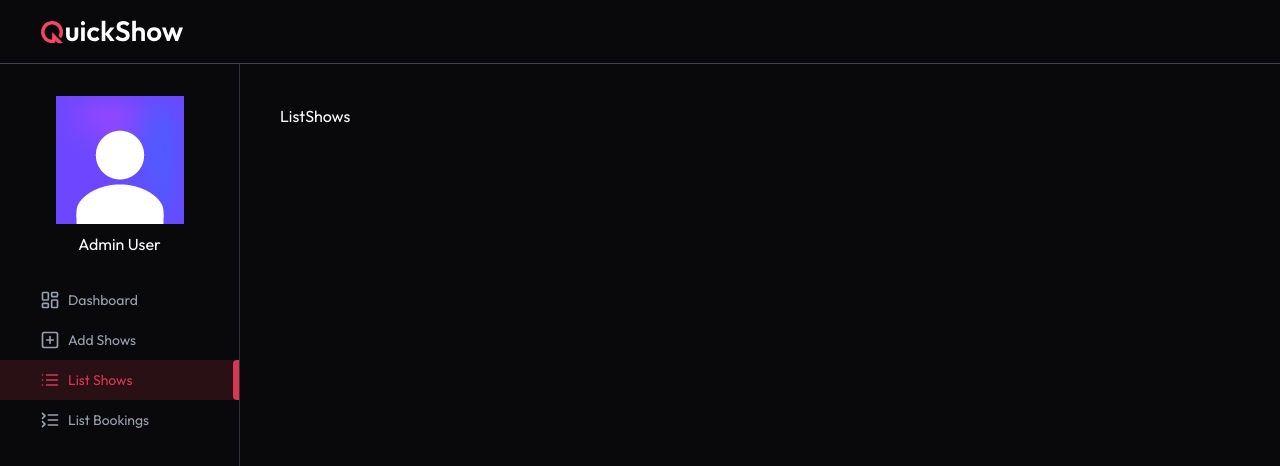
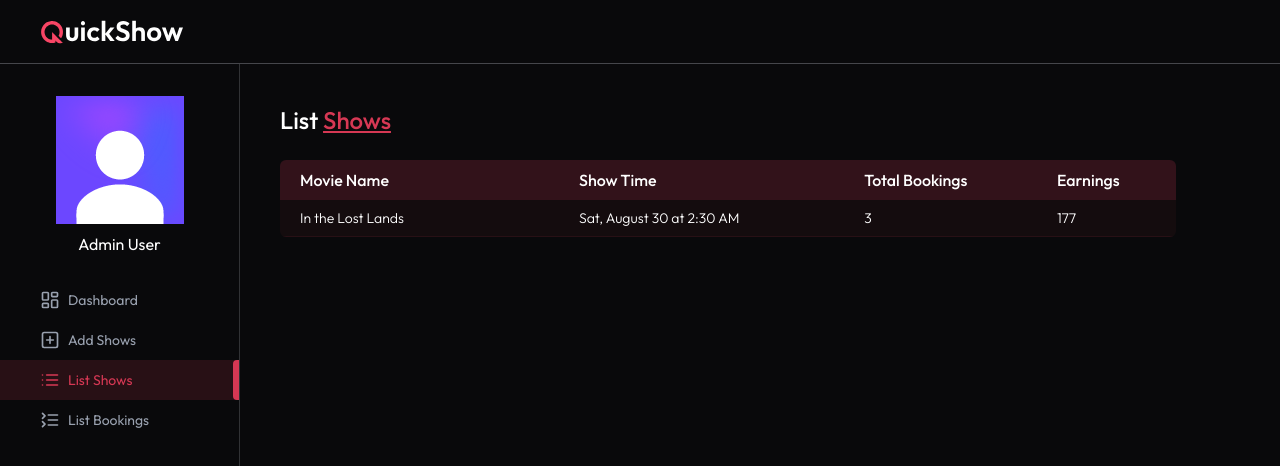
Before and after one commit to AshimChoudhary/QuickShow, a React (Vite) app in the folder client/: page /admin/list-shows in a window 1280 px wide. Shown: the top 466 px of the page. Built offline with nearby package versions, Linux system fonts and the light colour scheme; no server answers.

Commit message:
List Shows Page

```diff
--- a/client/src/pages/admin/ListShows.jsx
+++ b/client/src/pages/admin/ListShows.jsx
@@ -1,4 +1,78 @@
+import { useEffect, useState } from 'react';
+import { dummyShowsData } from '../../assets/assets';
+import Loading from '../../components/Loading';
+import Title from '../../components/admin/title';
+import { dateFormat } from '../../lib/dateFormat';
+
 const ListShows = () => {
-  return <div>ListShows</div>;
+  const currency = import.meta.env.VITE_CURRENCY;
+
+  const [shows, setShows] = useState([]);
+
+  const [loading, setLoading] = useState(true);
+
+  const getAllShows = async () => {
+    try {
+      setShows([
+        {
+          movie: dummyShowsData[0],
+          showDateTime: '2025-08-30T02:30:00.000Z',
+          showPrice: 59,
+          occupiedSeats: {
+            A1: 'user_1',
+            B1: 'user_2',
+            C1: 'user_3',
+          },
+        },
+      ]);
+
+      setLoading(false);
+    } catch (error) {
+      console.error(error);
+    }
+  };
+
+  useEffect(() => {
+    getAllShows();
+  }, []);
+
+  return !loading ? (
+    <>
+      <Title text1="List" text2="Shows" />
+
+      <div className="max-w-4xl mt-6 overflow-x-auto">
+        <table className="w-full border-collapse rounded-md overflow-hidden text-nowrap">
+          <thead>
+            <tr className="bg-primary/20 text-left text-white">
+              <th className="p-2 font-medium pl-5">Movie Name</th>
+              <th className="p-2 font-medium">Show Time</th>
+              <th className="p-2 font-medium">Total Bookings</th>
+              <th className="p-2 font-medium">Earnings</th>
+            </tr>
+          </thead>
+          <tbody className="text-sm font-light">
+            {shows.map((show, index) => (
+              <tr className="border-b border-primary/10 bg-primary/5 even:bg-primary/10">
+                <td className="p-2 min-w-45 pl-5">{show.movie.title}</td>
+
+                <td className="p-2">{dateFormat(show.showDateTime)}</td>
+
+                <td className="p-2">
+                  {Object.keys(show.occupiedSeats).length}
+                </td>
+
+                <td className="p-2">
+                  {currency}{' '}
+                  {Object.keys(show.occupiedSeats).length * show.showPrice}
+                </td>
+              </tr>
+            ))}
+          </tbody>
+        </table>
+      </div>
+    </>
+  ) : (
+    <Loading />
+  );
 };
 export default ListShows;
```
